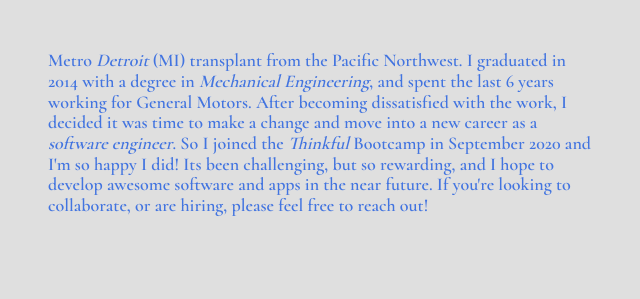
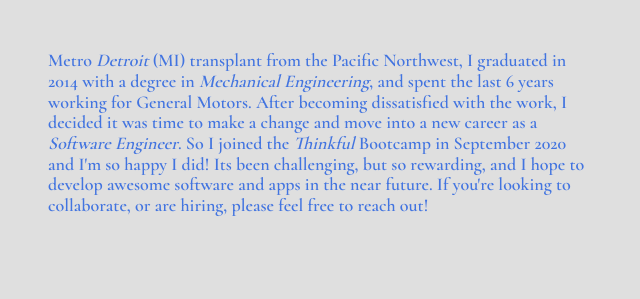
Before and after one commit to derek-arrotta/portfolio-site-v2, a plain HTML site: page index.html in a window 1280 px wide. Shown: the part 1117-1416 px from the top of the page, 62-702 px from the left. Drawn offline with nearby package versions, Linux system fonts and the light colour scheme; a web font is replaced by a local one.

Commit message:
minor grammer fixes
minor grammar fixes

```diff
--- a/index.html
+++ b/index.html
@@ -67,7 +67,7 @@ Description/Comments:   This is the primary html code for my portfolio website.
                         </h2>
                         <p>I'm a <em>Web Developer </em>and <em>Software Engineer</em> interested in creating memorable, creative, and
                             fun designs that spark emotional connection and solve real world problems. In my free time I enjoy playing
-                            guitar, photography, & hanging out with my family
+                            guitar, photography, & hanging out with my family.
                         </p>
                     </div>
                     <div class="item">
@@ -82,10 +82,10 @@ Description/Comments:   This is the primary html code for my portfolio website.
                 <h2>About Me</h2>
                     <div class="group">
                         <div class="item">
-                            <p>Metro <em>Detroit</em> (MI) transplant from the Pacific Northwest. I graduated in 2014 with
+                            <p>Metro <em>Detroit</em> (MI) transplant from the Pacific Northwest, I graduated in 2014 with
                             a degree in <em>Mechanical Engineering</em>, and spent the last 6 years working for General Motors. After becoming
-                            dissatisfied with the work, I decided it was time to make a change and move into a new career as a <em>software
-                            engineer</em>. So I joined the <em>Thinkful</em>  Bootcamp in September 2020 and I'm so happy I did! Its been challenging,
+                            dissatisfied with the work, I decided it was time to make a change and move into a new career as a <em>Software
+                            Engineer</em>. So I joined the <em>Thinkful</em>  Bootcamp in September 2020 and I'm so happy I did! Its been challenging,
                             but so rewarding, and I hope to develop awesome software and apps in the near future. If you're looking to
                             collaborate, or are hiring, please feel free to reach out!
                             </p>
```
